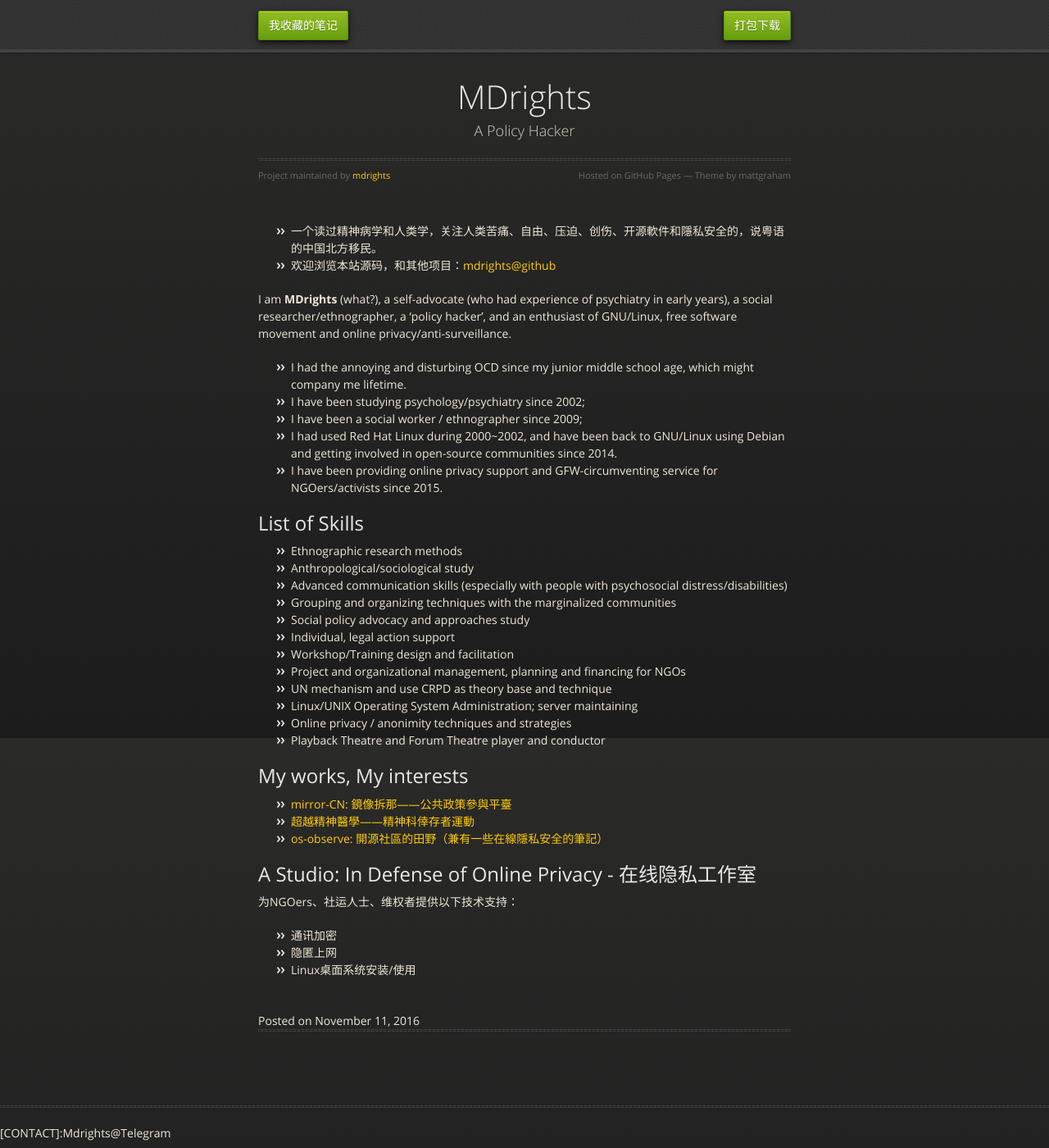
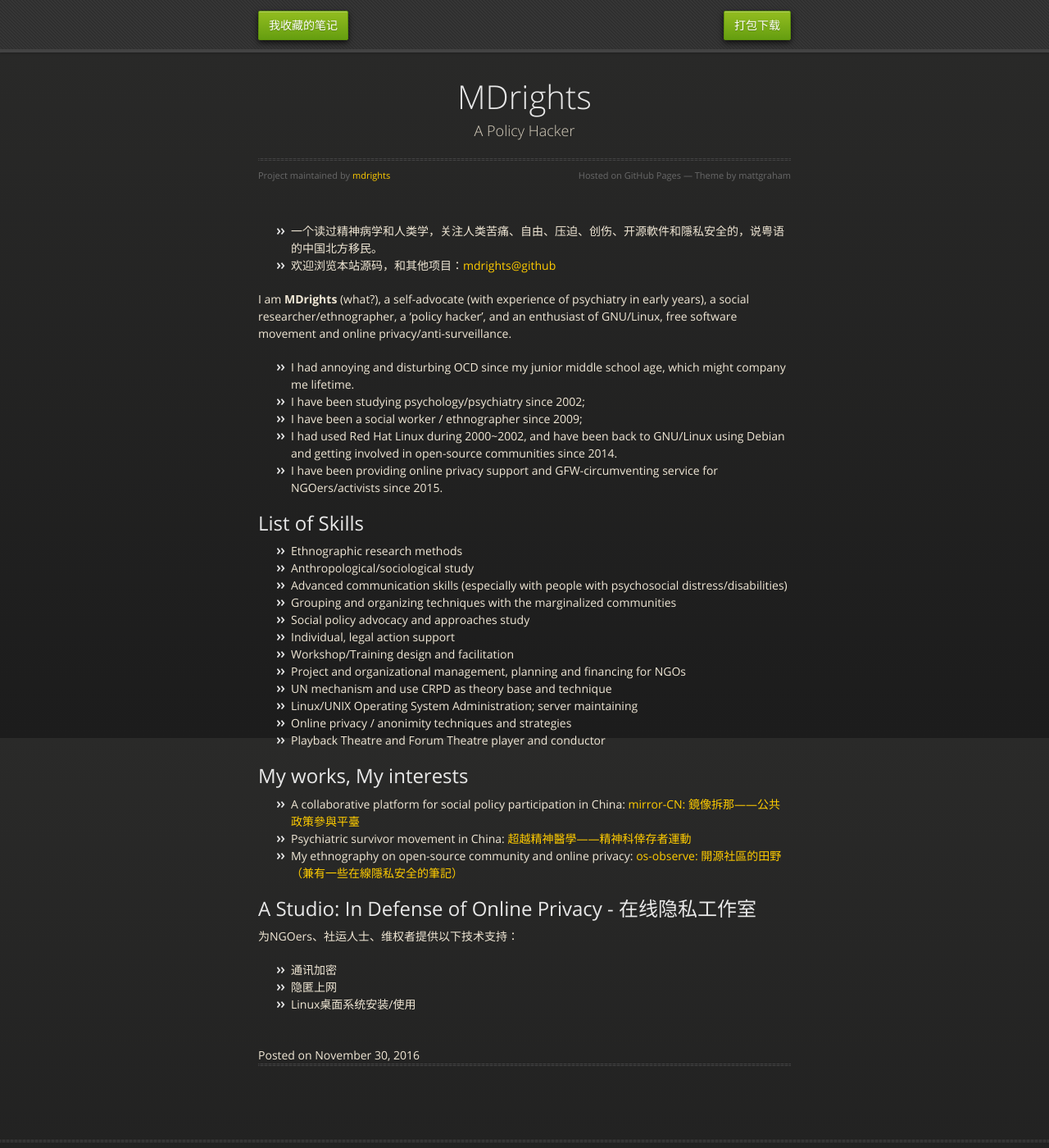
Before and after one commit to mdrights/mdrights.github.io, a Jekyll site: the page built from index.html, in a window 1280 px wide and 1400 px high. Shown: the whole window at 82% size. Built offline with Jekyll 4.4.1, drawn with Linux system fonts in a browser that asks for light colours.

Commit message:
update daily

```diff
--- a/_posts/2020-11-09-about-me.md
+++ b/_posts/2020-11-09-about-me.md
@@ -8,9 +8,9 @@
 - 欢迎浏览本站源码，和其他项目：[mdrights@github](https://github.com/mdrights)
 
 
-I am **MDrights** (what?), a self-advocate (who had experience of psychiatry in early years), a social researcher/ethnographer, a 'policy hacker', and an enthusiast of GNU/Linux, free software movement and online privacy/anti-surveillance.
+I am **MDrights** (what?), a self-advocate (with experience of psychiatry in early years), a social researcher/ethnographer, a 'policy hacker', and an enthusiast of GNU/Linux, free software movement and online privacy/anti-surveillance.
 
-- I had the annoying and disturbing OCD since my junior middle school age, which might company me lifetime.
+- I had annoying and disturbing OCD since my junior middle school age, which might company me lifetime.
 - I have been studying psychology/psychiatry since 2002;
 - I have been a social worker / ethnographer since 2009;
 - I had used Red Hat Linux during 2000~2002, and have been back to GNU/Linux using Debian and getting involved in open-source communities since 2014.
@@ -31,9 +31,9 @@
 - Playback Theatre and Forum Theatre player and conductor
 
 ## My works, My interests
-- [mirror-CN: 鏡像拆那——公共政策參與平臺 ]({{ site.baseurl }}/mirror-CN)
-- [超越精神醫學——精神科倖存者運動]({{ site.baseurl }}/beyond-psychiatry)
-- [os-observe: 開源社區的田野（兼有一些在線隱私安全的筆記）]({{ site.baseurl }}/os-observe)
+- A collaborative platform for social policy participation in China: [mirror-CN: 鏡像拆那——公共政策參與平臺 ]({{ site.baseurl }}/mirror-CN)
+- Psychiatric survivor movement in China: [超越精神醫學——精神科倖存者運動]({{ site.baseurl }}/beyond-psychiatry)
+- My ethnography on open-source community and online privacy: [os-observe: 開源社區的田野（兼有一些在線隱私安全的筆記）]({{ site.baseurl }}/os-observe)
 
 ## A Studio: In Defense of Online Privacy - 在线隐私工作室
 
--- a/index.html
+++ b/index.html
@@ -24,7 +24,7 @@
 		{{ post.content }}
 		<br>
 		<div class="date">
-    			Posted on {{ page.date | date: "%B %e, %Y" }}
+    			Posted on {{ post.date | date: "%B %e, %Y" }}
  		</div>
 	<hr>
 	{% endfor %}
```
